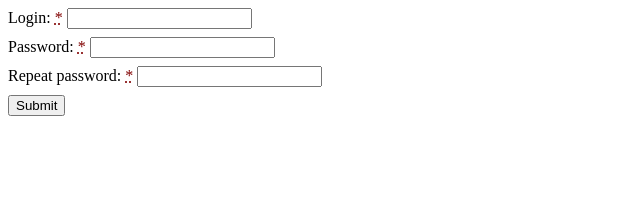
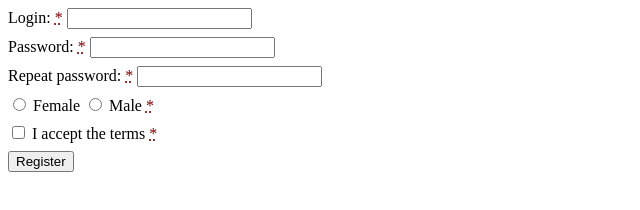
Before and after one commit to rkrupinski/validator, a website with bundled scripts: page demo/index.html in a window 1280 px wide. Shown: the whole page, without its empty margins (0-640 px from the left). Built offline with nearby package versions, Linux system fonts and the light colour scheme.

Commit message:
Updated demo

```diff
--- a/demo/index.html
+++ b/demo/index.html
@@ -54,7 +54,19 @@
       <input id="repeat_password" type="password" name="repeat_password" data-v-required="This field is required" data-v-equalto="Passwords don't match" data-v-equalto-other="password">
     </div>
     <div class="row">
-      <input type="submit">
+      <input type="radio" name="sex" id="female" value="1">
+      <label for="female">Female</label>
+      <input type="radio" name="sex" id="male" value="0" data-v-required="This field is required">
+      <label for="male">Male</label>
+      <abbr class="req" title="Required">*</abbr>
+    </div>
+    <div class="row">
+      <input id="terms" type="checkbox" name="terms" data-v-required="This field is required">
+      <label for="terms">I accept the terms</label>
+      <abbr class="req" title="Required">*</abbr>
+    </div>
+    <div class="row">
+      <input type="submit" value="Register">
     </div>
   </form>
   <script src="dist/demo.js"></script>
--- a/demo/src/demo.js
+++ b/demo/src/demo.js
@@ -3,7 +3,8 @@
 var validator = require('../../lib/index');
 
 validator(document.querySelector('.js_form'), {
-  submitHandler: function () {
+  submitHandler: function (form) {
     this.validate() && alert('Yay!');
+    form.reset();
   }
 });
```
Also changed, not shown: demo/dist/demo.js.
